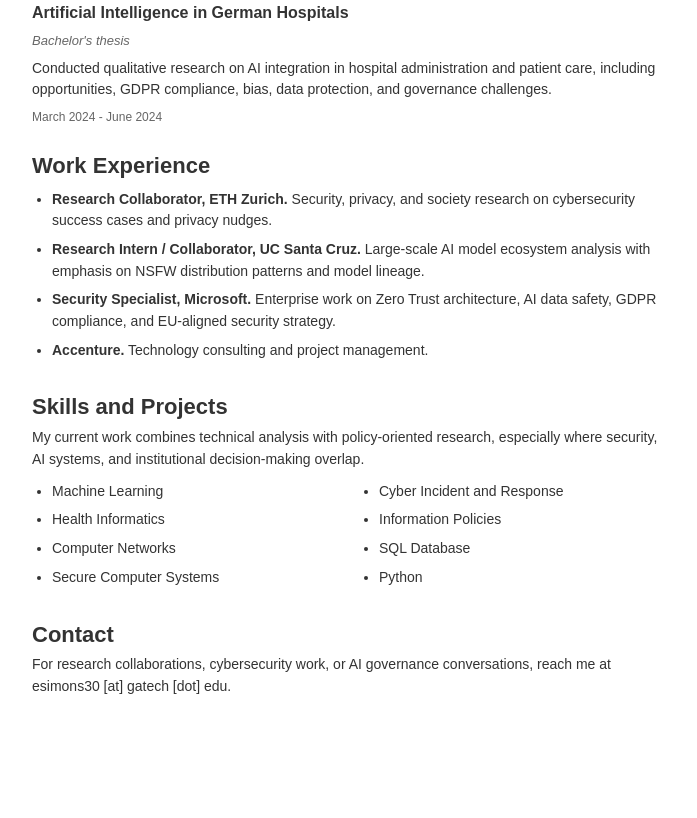
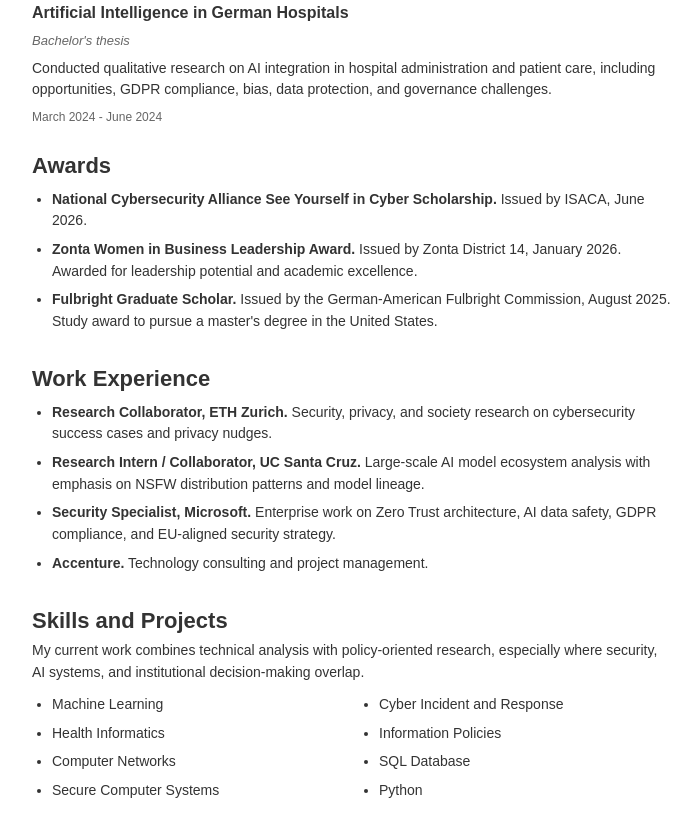
Before and after one commit to elisasimons/elisasimons.github.io, a plain HTML site: page index.html in a window 1280 px wide. Shown: the part 699-1517 px from the top of the page, without its empty margins (382-1079 px from the left). Before the commit the page ends 1467 px from the top, so only its background shows below. Drawn offline with Linux system fonts and the light colour scheme.

Commit message:
Add awards section

```diff
--- a/index.html
+++ b/index.html
@@ -14,6 +14,7 @@
         <a class="site-title" href="#about">Elisa Christina Simons</a>
         <nav class="top-nav" aria-label="Primary navigation">
           <a href="#research">Research</a>
+          <a href="#awards">Awards</a>
           <a href="#experience">Experience</a>
           <a href="#projects">Skills</a>
           <a href="#contact">Contact</a>
@@ -91,6 +92,15 @@
           </article>
         </section>
 
+        <section class="section" id="awards">
+          <h2>Awards</h2>
+          <ul class="plain-list">
+            <li><strong>National Cybersecurity Alliance See Yourself in Cyber Scholarship.</strong> Issued by ISACA, June 2026.</li>
+            <li><strong>Zonta Women in Business Leadership Award.</strong> Issued by Zonta District 14, January 2026. Awarded for leadership potential and academic excellence.</li>
+            <li><strong>Fulbright Graduate Scholar.</strong> Issued by the German-American Fulbright Commission, August 2025. Study award to pursue a master's degree in the United States.</li>
+          </ul>
+        </section>
+
         <section class="section" id="experience">
           <h2>Work Experience</h2>
           <ul class="plain-list">
```
